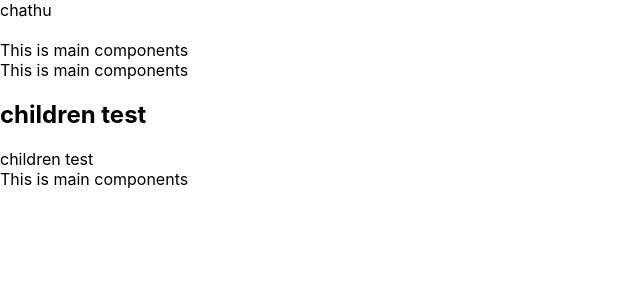
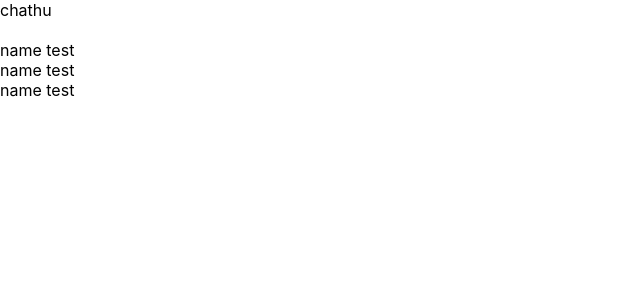
Before and after one commit to IT20253912/React_practice_AUK, a React (Create React App) app in the folder practice/: page / in a window 1280 px wide. Shown: the top 300 px of the page, without its empty margins (0-640 px from the left). Built offline with nearby package versions, Linux system fonts and the light colour scheme.

Commit message:
Day 2 start

```diff
--- a/practice/src/App.js
+++ b/practice/src/App.js
@@ -14,7 +14,9 @@ function App() {
           <h2>children test</h2>
           <span>children test</span>
         </Main>
-        <Main />
+        <Main>
+          <h2>chathu</h2>
+        </Main>
       </div>
     </>
   );
--- a/practice/src/Components/Main.js
+++ b/practice/src/Components/Main.js
@@ -1,8 +1,16 @@
 function Main(props) {
+
+  const name = "name test";
+
   return (
     <div>
-      This is main components
-      {props.children}
+      {/* This is main components
+      {props.children} */}
+
+      <span>{name}</span>
+
+
+
     </div>
   );
 }
```
